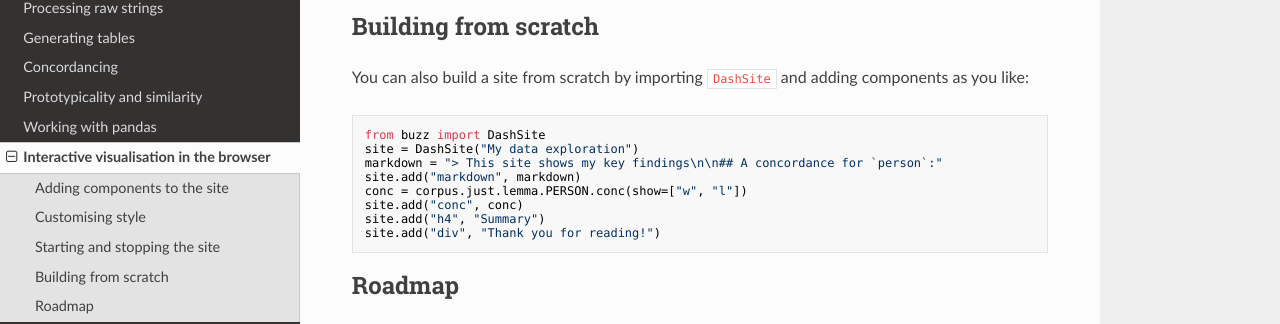
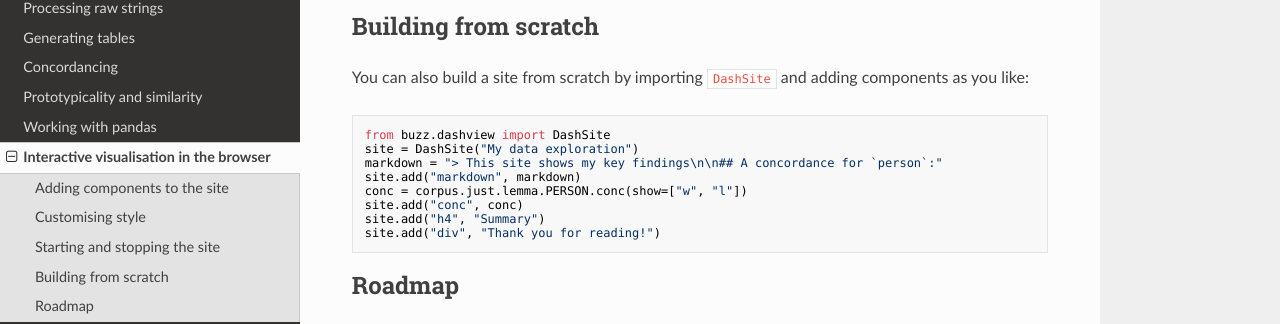
Before and after one commit to interrogator/buzz, an MkDocs documentation site: the page built from docs/site.md, in a window 1280 px wide and 900 px high, scrolled down 1239 px. Shown: the part 230-554 px from the top of the window. Built offline with MkDocs 1.6.1, drawn with Linux system fonts in a browser that asks for light colours; nearby versions of some CDN libraries.

Commit message:
save import time

````diff
--- a/buzz/__init__.py
+++ b/buzz/__init__.py
@@ -1,12 +1,6 @@
 import warnings
 
 from .corpus import Corpus  # noqa: F401, E402
-
-# we may not have buzz[word] installed, so this can fail
-try:
-    from .dashview import DashSite  # noqa: F401, E402
-except ImportError:
-    pass
 from .dataset import Dataset  # noqa: F401, E402
 from .file import File  # noqa: F401, E402
 from .parse import Parser  # noqa: F401, E402
--- a/docs/site.md
+++ b/docs/site.md
@@ -68,7 +68,7 @@ site.reload()
 You can also build a site from scratch by importing `DashSite` and adding components as you like:
 
 ```python
-from buzz import DashSite
+from buzz.dashview import DashSite
 site = DashSite("My data exploration")
 markdown = "> This site shows my key findings\n\n## A concordance for `person`:"
 site.add("markdown", markdown)
````
